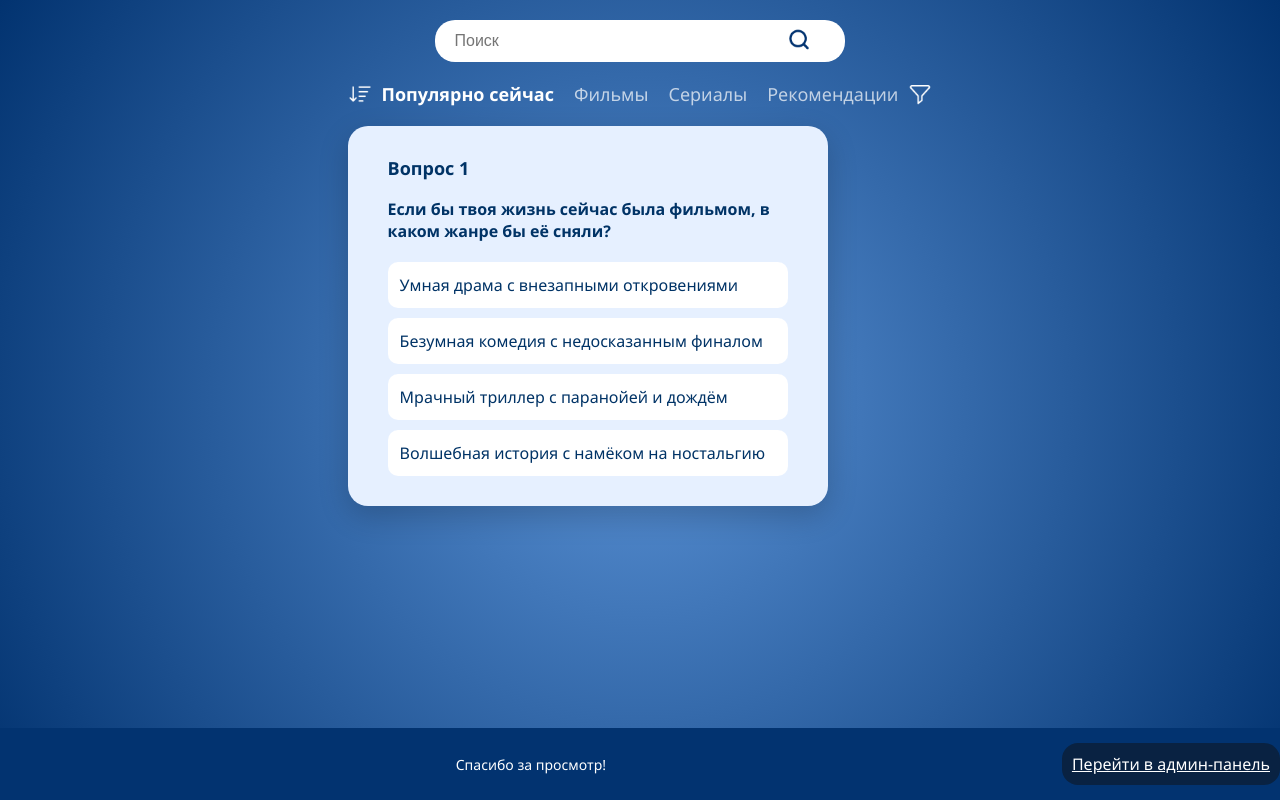
After one commit to moevm/nosql1h25-cinema, a Flask app: template app/templates/recommendations.html in a window 1280 px wide. The commit adds this page. Run offline with Flask 3, Linux system fonts and the light colour scheme; the template is opened without the code that fills it, so the values that code supplies are empty.

Commit message:
recommendations

```diff
--- a/app/routes.py
+++ b/app/routes.py
@@ -30,6 +30,10 @@ def register_main_routes(app):
     def backup():
         return render_template('backup.html')
 
+    @app.route('/recommendations', endpoint='recommendations')
+    def backup():
+        return render_template('recommendations.html')
+
     @app.route('/movie/<string:movie_id>/persons')
     def movie_actors(movie_id):
         return render_template('persons.html')
--- /dev/null
+++ b/app/static/recommendations/css/style.css
@@ -0,0 +1,254 @@
+.root {
+    margin: 0;
+    padding: 0;
+    font-family: 'Segoe UI', sans-serif;
+    background: radial-gradient(circle, #5A92D6, #023370);
+    background-repeat: no-repeat;
+    background-attachment: fixed;
+    background-size: cover;
+    color: white;
+    display: flex;
+    flex-direction: column;
+    min-height: 100vh;
+}
+
+.content {
+    max-width: 1000px;
+    margin: 0 auto;
+    padding: 20px;
+    display: flex;
+    flex-direction: column;
+    flex-grow: 1;
+}
+
+.search {
+    display: flex;
+    justify-content: center;
+    margin-bottom: 20px;
+    position: relative;
+}
+
+.search__input {
+    width: 60%;
+    padding: 12px 40px 12px 20px;
+    border-radius: 20px;
+    border: none;
+    font-size: 16px;
+    outline: none;
+}
+
+.search__button {
+    position: absolute;
+    right: 20%;
+    background: none;
+    border: none;
+    top: 50%;
+    transform: translateY(-50%);
+    cursor: pointer;
+}
+
+.search__icon {
+    width: 20px;
+    height: 20px;
+}
+
+.menu-container {
+    display: flex;
+    align-items: center;
+    justify-content: center;
+    gap: 10px;
+    margin-bottom: 20px;
+}
+
+.sorting,
+.filter {
+    background: none;
+    border: none;
+    width: 24px;
+    height: 24px;
+    background-image: url('../../assets/images/sort-icon.png');
+    background-repeat: no-repeat;
+    background-position: center;
+    background-size: contain;
+    cursor: pointer;
+}
+
+.filter {
+    background-image: url('../../assets/images/filter-icon.png');
+}
+
+.filter-form__clear-button {
+    background-color: #ccc;
+    color: #023370;
+}
+
+.side-panel {
+    position: absolute;
+    top: 120px;
+    background-color: #f4f7fb;
+    color: #023370;
+    padding: 20px;
+    border-radius: 16px;
+    box-shadow: 0 4px 16px rgba(0, 0, 0, 0.15);
+    z-index: 10;
+    width: 240px;
+    font-size: 14px;
+    transition: opacity 0.3s ease;
+    max-height: 60%;
+    overflow-y: auto;
+}
+
+.side-panel--left {
+    left: 20px;
+}
+
+.side-panel--right {
+    right: 20px;
+}
+
+.side-panel h3 {
+    margin-top: 0;
+    font-size: 16px;
+    margin-bottom: 12px;
+}
+
+.side-panel ul {
+    list-style: none;
+    padding: 0;
+    margin: 0 0 12px;
+}
+
+.side-panel label,
+.side-panel li {
+    margin-bottom: 10px;
+    display: block;
+    cursor: pointer;
+}
+
+.side-panel input[type="checkbox"],
+.side-panel input[type="radio"] {
+    margin-right: 8px;
+}
+
+.side-panel input[type="text"],
+.side-panel select,
+.side-panel input[type="date"] {
+    width: 90%;
+    padding: 6px 10px;
+    margin-bottom: 10px;
+    border-radius: 8px;
+    border: 1px solid #ccc;
+    background-color: white;
+    color: #023370;
+}
+
+.side-panel button {
+    margin-top: 10px;
+    padding: 8px 16px;
+    border: none;
+    background-color: #023370;
+    color: white;
+    border-radius: 10px;
+    cursor: pointer;
+    font-weight: bold;
+}
+
+.hidden {
+    display: none;
+}
+
+
+.menu ul {
+    list-style: none;
+    display: flex;
+    gap: 20px;
+    padding: 0;
+    margin: 0;
+}
+
+.menu__link {
+    text-decoration: none;
+    color: white;
+    font-size: 18px;
+    opacity: 0.7;
+    transition: opacity 0.3s;
+}
+
+.menu__link:hover,
+.menu__link_active {
+    opacity: 1;
+    font-weight: bold;
+}
+
+.card {
+    background-color: #e6f0ff;
+    border-radius: 20px;
+    padding: 30px 40px;
+    color: #003366;
+    width: 400px;
+    box-shadow: 0 10px 30px rgba(0, 0, 0, 0.2);
+}
+
+.card h3 {
+    margin-top: 0;
+    font-size: 18px;
+}
+
+.card p {
+    font-weight: bold;
+}
+
+.answers {
+    margin-top: 20px;
+    display: flex;
+    flex-direction: column;
+    gap: 10px;
+}
+
+.answer {
+    padding: 10px;
+    border-radius: 10px;
+    background-color: #ffffff;
+    border: 2px solid transparent;
+    cursor: pointer;
+    transition: 0.3s;
+}
+
+.answer:hover {
+    background-color: #d9e9ff;
+}
+
+.answer.selected {
+    border-color: #3366cc;
+    background-color: #cce0ff;
+}
+
+.footer {
+    background-color: #023370;
+    display: flex;
+    align-items: center;
+    margin-top: auto;
+    padding: 15px 0;
+}
+
+.footer__message {
+    margin: auto;
+    font-size: 14px;
+    color: #fff;
+}
+
+.footer__icon {
+    height: 24px;
+}
+
+.footer__admin-link {
+    border-radius: 1em;
+    background-color: rgba(17, 18, 21, 0.5);
+    border: none;
+    color: white;
+    min-width: 100px;
+    box-sizing: border-box;
+    font-size: 1em;
+    padding: 10px;
+    cursor: pointer;
+}
--- a/app/templates/home.html
+++ b/app/templates/home.html
@@ -21,7 +21,7 @@
                     <li><a href="#" class="menu__link menu__link_active">Популярно сейчас</a></li>
                     <li><a href="#" class="menu__link">Фильмы</a></li>
                     <li><a href="#" class="menu__link">Сериалы</a></li>
-                    <li><a href="#" class="menu__link">Рекомендации</a></li>
+                    <li><a href="/recommendations" class="menu__link">Рекомендации</a></li>
                 </ul>
             </nav>
             <button class="filter"></button>
--- /dev/null
+++ b/app/templates/recommendations.html
@@ -0,0 +1,49 @@
+<!DOCTYPE html>
+<html lang="ru">
+<head>
+    <meta charset="UTF-8">
+    <meta name="viewport" content="width=device-width, initial-scale=1.0">
+    <title>Рекомендации</title>
+    <link rel="stylesheet" href="{{ url_for('static', filename='recommendations/css/style.css') }}">
+</head>
+<body class="root">
+<main class="content">
+    <div class="search">
+        <input id="searchInput" class="search__input" name="search" type="text" placeholder="Поиск">
+        <button id="searchButton" class="search__button">
+            <img class="search__icon" src="{{ url_for('static', filename='assets/images/search-icon.png') }}">
+        </button>
+    </div>
+    <div class="menu-container">
+        <button class="sorting"></button>
+        <nav class="menu">
+            <ul>
+                <li><a href="#" class="menu__link menu__link_active">Популярно сейчас</a></li>
+                <li><a href="#" class="menu__link">Фильмы</a></li>
+                <li><a href="#" class="menu__link">Сериалы</a></li>
+                <li><a href="#" class="menu__link">Рекомендации</a></li>
+            </ul>
+        </nav>
+        <button class="filter"></button>
+    </div>
+    <div class="card">
+        <h3>Вопрос 1</h3>
+        <p>Если бы твоя жизнь сейчас была фильмом, в каком жанре бы её сняли?</p>
+        <div class="answers">
+            <div class="answer" onclick="selectAnswer(this)">Умная драма с внезапными откровениями</div>
+            <div class="answer" onclick="selectAnswer(this)">Безумная комедия с недосказанным финалом</div>
+            <div class="answer" onclick="selectAnswer(this)">Мрачный триллер с паранойей и дождём</div>
+            <div class="answer" onclick="selectAnswer(this)">Волшебная история с намёком на ностальгию</div>
+        </div>
+    </div>
+</main>
+
+<footer class="footer">
+    <img class="footer__icon" src="">
+    <p class="footer__message">Спасибо за просмотр!</p>
+    <a href="/admin" class="footer__admin-link">Перейти в админ-панель</a>
+</footer>
+
+<script src="{{ url_for('static', filename='recommendations/js/home.js') }}"></script>
+</body>
+</html>
```
Also changed, not shown: app/templates/recomendations.html (deleted, +0 -12 lines).
